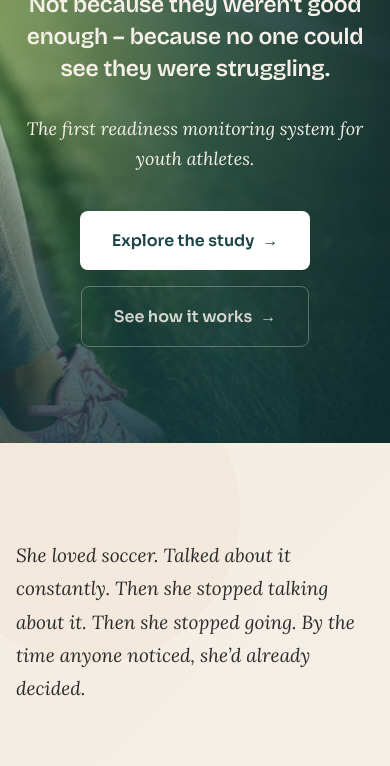
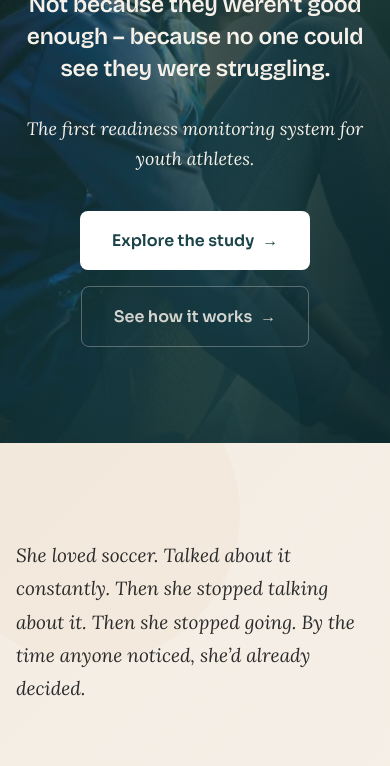
Before and after one commit to perrienwork-droid/R1-website, a plain HTML site: page index.html in a window 390 px wide. Shown: the part 362-1128 px from the top of the page. Drawn offline with nearby package versions, Linux system fonts and the light colour scheme.

Commit message:
Add files via upload

```diff
--- a/css/home.css
+++ b/css/home.css
@@ -201,7 +201,7 @@
   .hero__content{max-width:100%}
   .hero__sub{margin:0 auto 2.25rem}
   .hero__actions{justify-content:center}
-  .hero__bg-placeholder{transform:none;background-position:70% center}
+  .hero__bg-placeholder{transform:none;background-position:25% top}
   .audience-grid{grid-template-columns:1fr}
   .audience-grid--trio{grid-template-columns:1fr}
   .team-row{grid-template-columns:1fr}
```
